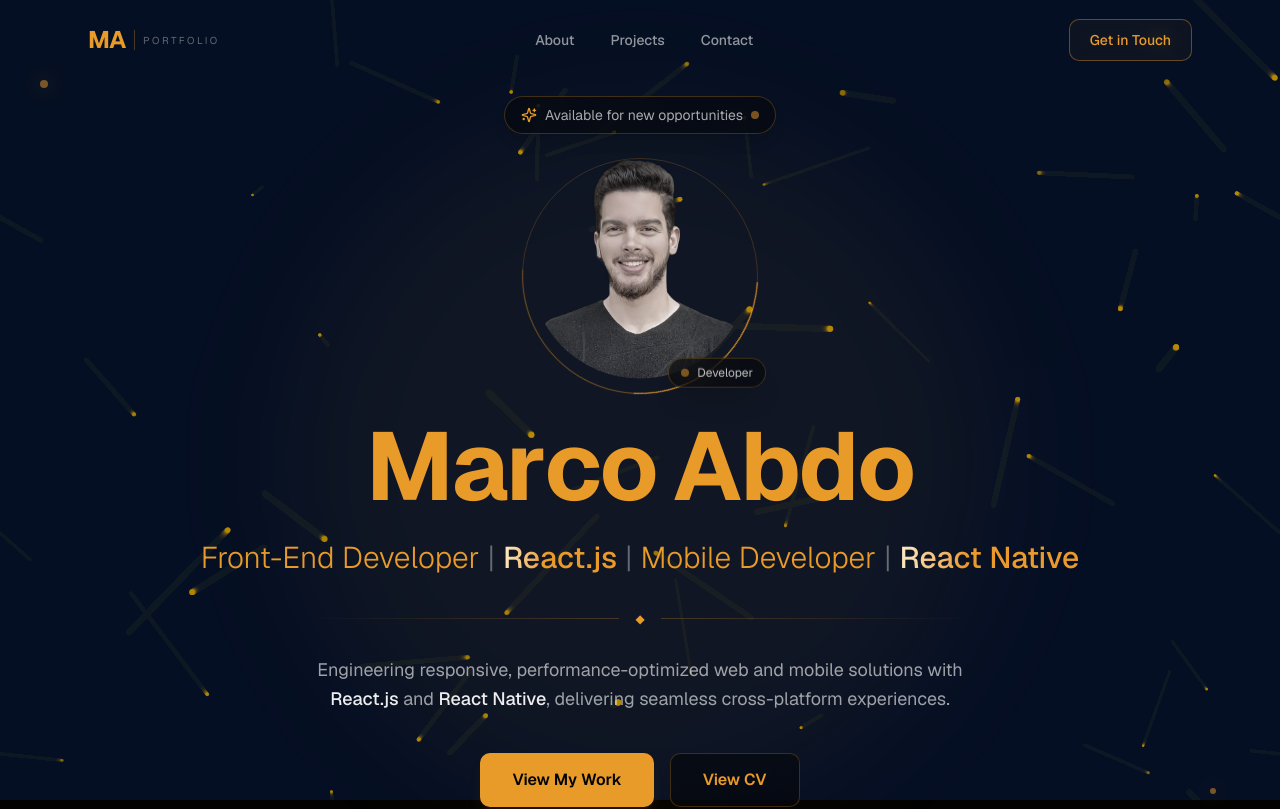
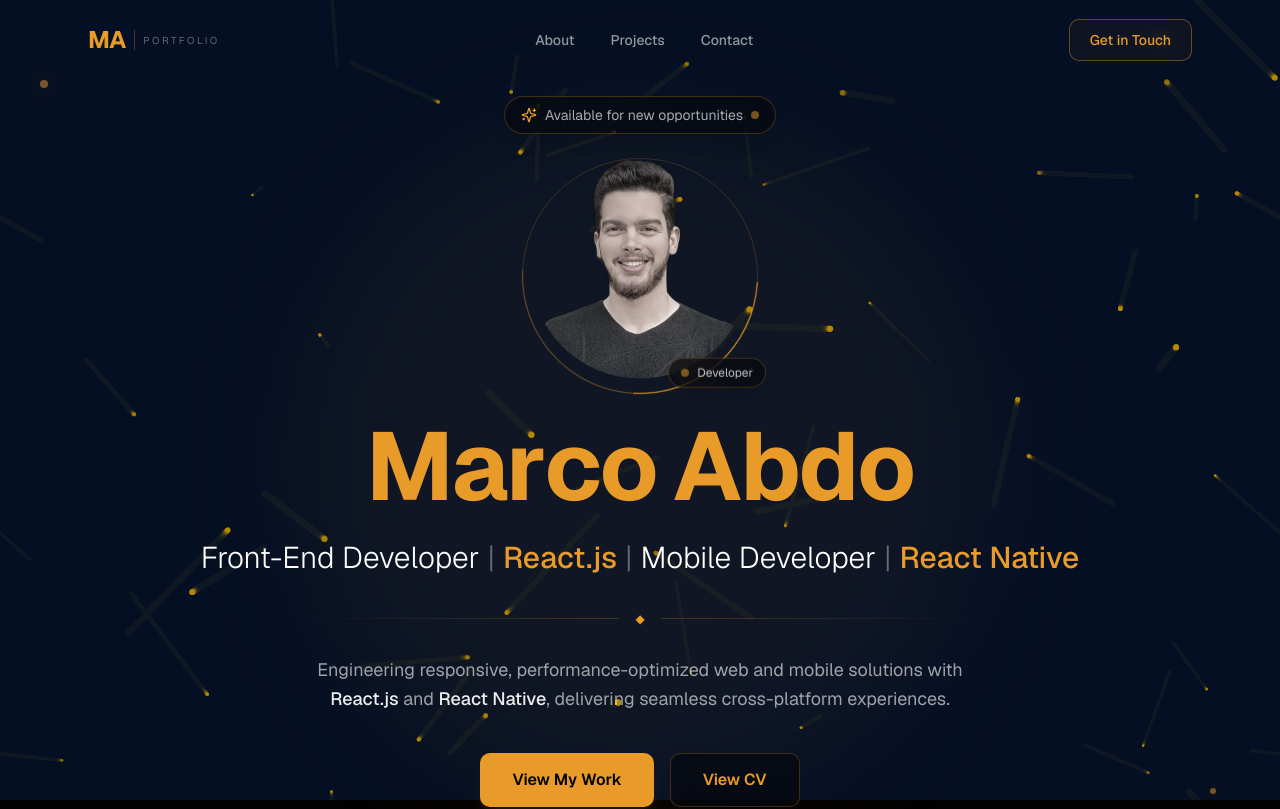
Before and after one commit to marcoabdo20/portfolio-project, a Next.js app: page / in a window 1280 px wide. Shown: the top 809 px of the page. Built offline with nearby package versions, Linux system fonts and the light colour scheme.

Commit message:
Update Hero component; change text colors for improved visibility and consistency

```diff
--- a/components/hero.tsx
+++ b/components/hero.tsx
@@ -455,19 +455,19 @@
               leading-relaxed
             "
           >
-            <span className="text-primary">Front-End Developer</span>
+            <span className="text-white">Front-End Developer</span>
 
             <span className="text-foreground/40 mx-2">|</span>
 
-            <span className="text-shimmer font-medium">React.js</span>
+            <span className="text-primary font-medium">React.js</span>
 
             <span className="text-foreground/40 mx-2">|</span>
 
-            <span className="text-primary">Mobile Developer</span>
+            <span className="text-white">Mobile Developer</span>
 
             <span className="text-foreground/40 mx-2">|</span>
 
-            <span className="text-shimmer font-medium">React Native</span>
+            <span className="text-primary font-medium">React Native</span>
           </p>
         </motion.div>
 
```
